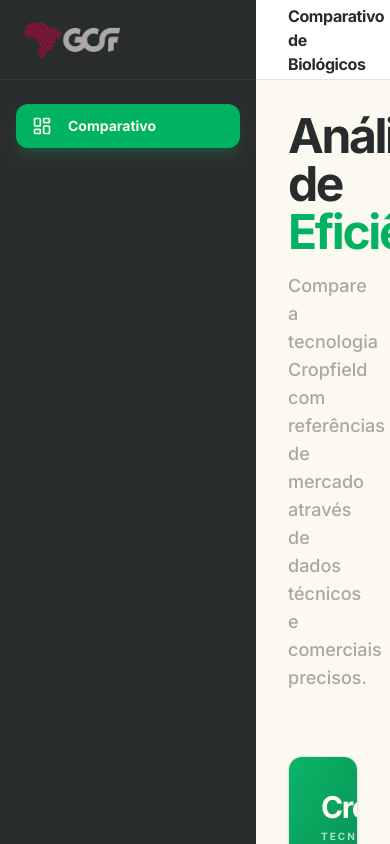
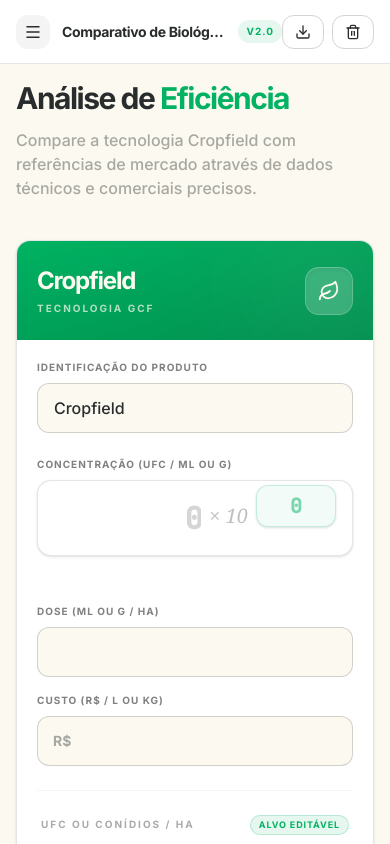
Before and after one commit to CassiaPerez/biocomparativo, a React (Vite) app: page / in a window 390 px wide. Shown: the top 844 px of the page. Built offline with nearby package versions, Linux system fonts and the light colour scheme.

Commit message:
Updated App.tsx

```diff
--- a/src/App.tsx
+++ b/src/App.tsx
@@ -12,6 +12,8 @@
   LayoutDashboard,
   AlertCircle,
   Download,
+  Menu,
+  X,
 } from 'lucide-react';
 import { Decimal } from 'decimal.js';
 import { jsPDF } from 'jspdf';
@@ -185,7 +187,7 @@
             type="text"
             value={mantissa}
             onChange={handleMantissaChange}
-            className={`w-full text-4xl font-bold text-right outline-none bg-transparent tracking-tighter ${
+            className={`w-full text-3xl sm:text-4xl font-bold text-right outline-none bg-transparent tracking-tighter ${
               status === 'error' ? 'text-gcf-black/60' : 'text-gcf-black'
             } placeholder-gcf-black/20`}
             placeholder="0"
@@ -193,14 +195,14 @@
           />
         </div>
 
-        <div className="mx-3 text-2xl text-gcf-black/30 font-serif italic select-none pb-1">× 10</div>
+        <div className="mx-2 sm:mx-3 text-xl sm:text-2xl text-gcf-black/30 font-serif italic select-none pb-1">× 10</div>
 
-        <div className="relative -top-4">
+        <div className="relative -top-3 sm:-top-4">
           <input
             type="text"
             value={exponent}
             onChange={handleExponentChange}
-            className={`w-24 text-2xl font-bold outline-none border rounded-[12px] text-center py-1.5 transition-all shadow-sm ${
+            className={`w-20 sm:w-24 text-xl sm:text-2xl font-bold outline-none border rounded-[12px] text-center py-1.5 transition-all shadow-sm ${
               status === 'error'
                 ? 'bg-gcf-black/5 border-gcf-black/20 text-gcf-black/60 focus:border-gcf-black/40'
                 : status === 'warning'
@@ -258,9 +260,9 @@
       const [mantissa, exponent] = exponential.split('e');
       return (
         <span className="inline-flex items-baseline">
-          <span className="text-3xl font-bold tracking-tighter">{mantissa.replace('.', ',')}</span>
-          <span className="mx-2 text-xl text-gcf-black/20 font-serif italic">× 10</span>
-          <sup className="text-xl font-bold text-gcf-green -top-2 relative">{exponent.replace('+', '')}</sup>
+          <span className="text-2xl sm:text-3xl font-bold tracking-tighter">{mantissa.replace('.', ',')}</span>
+          <span className="mx-2 text-lg sm:text-xl text-gcf-black/20 font-serif italic">× 10</span>
+          <sup className="text-lg sm:text-xl font-bold text-gcf-green -top-2 relative">{exponent.replace('+', '')}</sup>
         </span>
       );
     }
@@ -288,7 +290,7 @@
           )}
         </div>
       )}
-      <div className={`font-mono ${!showScientific ? 'text-2xl md:text-3xl font-bold tracking-tighter' : ''} ${colorClass}`}>
+      <div className={`font-mono ${!showScientific ? 'text-xl sm:text-2xl md:text-3xl font-bold tracking-tighter' : ''} ${colorClass}`}>
         {formatValue()}
       </div>
     </div>
@@ -301,6 +303,12 @@
 
   const [compData, setCompData] = useState<BiologicoRecord>(INITIAL_STATE_CONCORRENTE);
   const [compCalculated, setCompCalculated] = useState<CalculatedValues>(INITIAL_CALCULATED);
+
+  // Desktop collapse (mantém seu comportamento)
+  const [isSidebarOpen, setIsSidebarOpen] = useState(true);
+
+  // ✅ Mobile drawer
+  const [mobileMenuOpen, setMobileMenuOpen] = useState(false);
 
   const calculate = (data: BiologicoRecord): CalculatedValues => {
     try {
@@ -467,25 +475,25 @@
     return (
       <div className="card-gcf h-full flex flex-col group">
         <div
-          className={`px-8 py-8 bg-gradient-to-br ${
+          className={`px-5 sm:px-8 py-6 sm:py-8 bg-gradient-to-br ${
             isCropfield ? 'from-gcf-green to-[#008f4f]' : 'from-gcf-black to-[#1a1c1d]'
           } text-gcf-offwhite relative overflow-hidden`}
         >
           <div className="absolute top-0 right-0 -mt-6 -mr-6 w-32 h-32 bg-white/10 rounded-full blur-3xl transition-transform group-hover:scale-110"></div>
           <div className="flex justify-between items-center relative z-10">
             <div>
-              <h2 className="text-3xl font-bold tracking-tighter">{title}</h2>
+              <h2 className="text-2xl sm:text-3xl font-bold tracking-tighter">{title}</h2>
               <p className="text-gcf-offwhite/70 text-[10px] mt-1 font-bold uppercase tracking-[0.2em]">
                 {isCropfield ? 'Tecnologia GCF' : 'Referência de Mercado'}
               </p>
             </div>
             <div className="bg-white/20 p-3 rounded-[14px] backdrop-blur-md border border-white/20 shadow-inner">
-              {isCropfield ? <Leaf size={24} className="text-gcf-offwhite" /> : <Hash size={24} className="text-gcf-offwhite" />}
+              {isCropfield ? <Leaf size={22} className="text-gcf-offwhite" /> : <Hash size={22} className="text-gcf-offwhite" />}
             </div>
           </div>
         </div>
 
-        <div className="p-8 flex-1 flex flex-col gap-10">
+        <div className="p-5 sm:p-8 flex-1 flex flex-col gap-6 sm:gap-10">
           <div className="space-y-6">
             <div className="space-y-2">
               <label className="label-gcf">Identificação do Produto</label>
@@ -510,7 +518,7 @@
                 />
               </div>
 
-              <div className="grid grid-cols-2 gap-4">
+              <div className="grid grid-cols-1 sm:grid-cols-2 gap-4">
                 <div className="space-y-2">
                   <label className="label-gcf">Dose (mL ou g / ha)</label>
                   <input
@@ -554,7 +562,7 @@
               <ScientificInput
                 value={calculated.UFC_ou_conidios_ha.toString()}
                 onChange={(val) => handleUfcChange(val, isCompetitor)}
-                className={`w-full font-mono text-xl font-bold ${
+                className={`w-full font-mono text-base sm:text-xl font-bold ${
                   isCropfield ? 'bg-gcf-green/5 border-gcf-green/20 text-gcf-green' : 'bg-gcf-black/5 border-gcf-black/10 text-gcf-black'
                 }`}
                 placeholder="Calculado..."
@@ -572,7 +580,7 @@
                   Concentração
                 </span>
               </div>
-              <div className="bg-gcf-black/5 p-6 rounded-[14px] border border-gcf-black/5">
+              <div className="bg-gcf-black/5 p-5 sm:p-6 rounded-[14px] border border-gcf-black/5">
                 <BigNumberDisplay value={calculated.UFC_ou_conidios_mm2_superficie} colorClass={isCropfield ? 'text-gcf-green' : 'text-gcf-black'} />
                 <p className="text-[9px] text-gcf-black/40 mt-3 font-bold uppercase tracking-widest">Fórmula: UFC/ha ÷ 10¹⁰</p>
               </div>
@@ -585,8 +593,8 @@
                   Comercial
                 </span>
               </div>
-              <div className={`p-6 rounded-[14px] shadow-lg ${isCropfield ? 'bg-gcf-green shadow-gcf-green/20' : 'bg-gcf-black shadow-gcf-black/20'}`}>
-                <div className="text-3xl font-bold font-mono text-gcf-offwhite tracking-tighter">
+              <div className={`p-5 sm:p-6 rounded-[14px] shadow-lg ${isCropfield ? 'bg-gcf-green shadow-gcf-green/20' : 'bg-gcf-black shadow-gcf-black/20'}`}>
+                <div className="text-2xl sm:text-3xl font-bold font-mono text-gcf-offwhite tracking-tighter">
                   <span className="text-gcf-offwhite/50 text-sm mr-2">R$</span>
                   {calculated['Custo_R$_por_ha'].toFixed(2).replace('.', ',')}
                 </div>
@@ -599,14 +607,40 @@
     );
   };
 
-  const [isSidebarOpen, setIsSidebarOpen] = useState(true);
-
   return (
     <div className="min-h-screen bg-gcf-offwhite font-sans text-gcf-black flex overflow-hidden">
+      {/* Backdrop (mobile drawer) */}
+      {mobileMenuOpen && (
+        <button
+          className="fixed inset-0 bg-black/40 z-40 md:hidden"
+          onClick={() => setMobileMenuOpen(false)}
+          aria-label="Fechar menu"
+          type="button"
+        />
+      )}
+
       {/* Sidebar */}
-      <aside className={`bg-gcf-black text-gcf-offwhite transition-all duration-300 flex flex-col z-50 ${isSidebarOpen ? 'w-64' : 'w-20'}`}>
-        <div className="h-20 flex items-center px-6 border-b border-white/5">
-          <div className="flex items-center gap-3 overflow-hidden">
+      <aside
+        className={`
+          bg-gcf-black text-gcf-offwhite z-50 flex flex-col
+          fixed inset-y-0 left-0 w-72
+          transition-transform duration-300
+          ${mobileMenuOpen ? 'translate-x-0' : '-translate-x-full'}
+          md:static md:translate-x-0 md:w-auto
+        `}
+      >
+        <div className="h-16 md:h-20 flex items-center px-6 border-b border-white/5">
+          <div className="flex items-center gap-3 overflow-hidden w-full">
+            {/* Mobile close */}
+            <button
+              className="md:hidden p-2 rounded-[10px] bg-white/5 hover:bg-white/10 transition-all"
+              onClick={() => setMobileMenuOpen(false)}
+              type="button"
+              aria-label="Fechar"
+            >
+              <X size={18} />
+            </button>
+
             {isSidebarOpen ? (
               <img src={gcfLogo} alt="GCF Logo" className="h-9 w-auto invert brightness-200" draggable={false} />
             ) : (
@@ -627,6 +661,7 @@
                   : 'text-gcf-offwhite/60 hover:bg-white/5 hover:text-gcf-offwhite'
               }`}
               type="button"
+              onClick={() => setMobileMenuOpen(false)}
             >
               <item.icon size={20} className={item.active ? 'text-gcf-offwhite' : 'text-gcf-offwhite/40 group-hover:text-gcf-offwhite'} />
               {isSidebarOpen && <span className="font-bold text-sm">{item.label}</span>}
@@ -634,7 +669,7 @@
           ))}
         </nav>
 
-        <div className="p-4 border-t border-white/5">
+        <div className="p-4 border-t border-white/5 hidden md:block">
           <button
             onClick={() => setIsSidebarOpen(!isSidebarOpen)}
             className="w-full flex items-center justify-center p-3 rounded-[12px] bg-white/5 hover:bg-white/10 transition-all"
@@ -648,34 +683,54 @@
       {/* Main Content */}
       <div className="flex-1 flex flex-col overflow-hidden">
         {/* Header */}
-        <header className="h-20 bg-white border-b border-[rgba(41,44,45,0.12)] flex items-center justify-between px-8 z-40">
-          <div className="flex items-center gap-6">
-            <img src={gcfLogo} alt="GCF Logo" className="h-8 hidden md:block w-auto" draggable={false} />
+        <header className="h-16 md:h-20 bg-white border-b border-[rgba(41,44,45,0.12)] flex items-center justify-between px-4 sm:px-6 md:px-8 z-40">
+          <div className="flex items-center gap-3 md:gap-6 min-w-0">
+            {/* Mobile menu */}
+            <button
+              className="md:hidden p-2 rounded-[12px] bg-gcf-black/5 hover:bg-gcf-black/10 transition-all"
+              onClick={() => setMobileMenuOpen(true)}
+              type="button"
+              aria-label="Abrir menu"
+            >
+              <Menu size={18} />
+            </button>
+
+            <img src={gcfLogo} alt="GCF Logo" className="h-7 md:h-8 w-auto hidden sm:block" draggable={false} />
+
             <div className="h-8 w-px bg-gcf-black/10 hidden md:block"></div>
-            <div className="flex items-center gap-4">
-              <h2 className="font-bold text-gcf-black tracking-tight">Comparativo de Biológicos</h2>
-              <span className="px-2 py-1 bg-gcf-green/10 text-gcf-green text-[10px] font-bold rounded-full uppercase tracking-widest">v2.0</span>
+
+            <div className="flex items-center gap-3 min-w-0">
+              <h2 className="font-bold text-gcf-black tracking-tight text-sm sm:text-base truncate max-w-[180px] sm:max-w-none">
+                Comparativo de Biológicos
+              </h2>
+              <span className="px-2 py-1 bg-gcf-green/10 text-gcf-green text-[10px] font-bold rounded-full uppercase tracking-widest">
+                v2.0
+              </span>
             </div>
           </div>
 
-          <div className="flex items-center gap-3 md:gap-6">
+          <div className="flex items-center gap-2 sm:gap-3 md:gap-6">
             <button
               onClick={downloadReportPdf}
-              className="btn-secondary !py-2 !px-4 !text-xs uppercase tracking-widest"
+              className="btn-secondary !py-2 !px-3 md:!px-4 !text-xs uppercase tracking-widest"
               type="button"
               title="Baixar relatório em PDF"
             >
-              <Download size={14} />
-              <span>Baixar PDF</span>
+              <Download size={16} />
+              <span className="hidden md:inline">Baixar PDF</span>
             </button>
 
-            <button onClick={clearAll} className="btn-secondary !py-2 !px-4 !text-xs uppercase tracking-widest" type="button">
-              <Trash2 size={14} />
-              <span>Limpar Dados</span>
+            <button
+              onClick={clearAll}
+              className="btn-secondary !py-2 !px-3 md:!px-4 !text-xs uppercase tracking-widest"
+              type="button"
+            >
+              <Trash2 size={16} />
+              <span className="hidden md:inline">Limpar Dados</span>
             </button>
 
             <div className="h-8 w-px bg-gcf-black/10 hidden md:block"></div>
-            <div className="flex items-center gap-3">
+            <div className="hidden md:flex items-center gap-3">
               <div className="w-10 h-10 rounded-full bg-gcf-black/5 flex items-center justify-center text-gcf-black/40">
                 <AlertCircle size={20} />
               </div>
@@ -683,18 +738,18 @@
           </div>
         </header>
 
-        <main className="flex-1 overflow-y-auto p-8 md:p-12">
+        <main className="flex-1 overflow-y-auto p-4 sm:p-6 md:p-12">
           <div className="max-w-7xl mx-auto">
-            <div className="mb-16">
-              <h1 className="text-5xl font-bold text-gcf-black tracking-tighter mb-4">
+            <div className="mb-10 md:mb-16">
+              <h1 className="text-3xl sm:text-4xl md:text-5xl font-bold text-gcf-black tracking-tighter mb-3 md:mb-4">
                 Análise de <span className="text-gcf-green">Eficiência</span>
               </h1>
-              <p className="text-lg text-gcf-black/40 max-w-2xl font-medium">
+              <p className="text-base sm:text-lg text-gcf-black/40 max-w-2xl font-medium">
                 Compare a tecnologia Cropfield com referências de mercado através de dados técnicos e comerciais precisos.
               </p>
             </div>
 
-            <div className="grid grid-cols-1 lg:grid-cols-2 gap-8 lg:gap-12 items-start relative">
+            <div className="grid grid-cols-1 lg:grid-cols-2 gap-6 sm:gap-8 lg:gap-12 items-start relative">
               <div className="hidden lg:flex absolute left-1/2 top-1/2 -translate-x-1/2 -translate-y-1/2 z-10 bg-gcf-offwhite p-4 rounded-full shadow-xl border border-gcf-black/5 text-gcf-black/20 font-black text-2xl tracking-tighter">
                 VS
               </div>
@@ -703,20 +758,22 @@
               {renderProductColumn('Concorrente', compData, compCalculated, true)}
             </div>
 
-            <div className="mt-24">
-              <div className="flex items-center gap-6 mb-12">
+            <div className="mt-16 md:mt-24">
+              <div className="flex items-center gap-4 md:gap-6 mb-8 md:mb-12">
                 <div className="h-px flex-1 bg-gcf-black/10"></div>
-                <div className="flex items-center gap-3 px-6 py-2 bg-white border border-gcf-black/10 rounded-[14px] shadow-sm">
-                  <ArrowRightLeft className="text-gcf-green" size={20} />
-                  <h3 className="text-lg font-bold text-gcf-black uppercase tracking-tighter">Análise de Diferenças</h3>
+                <div className="flex items-center gap-3 px-5 md:px-6 py-2 bg-white border border-gcf-black/10 rounded-[14px] shadow-sm">
+                  <ArrowRightLeft className="text-gcf-green" size={18} />
+                  <h3 className="text-base md:text-lg font-bold text-gcf-black uppercase tracking-tighter">Análise de Diferenças</h3>
                 </div>
                 <div className="h-px flex-1 bg-gcf-black/10"></div>
               </div>
 
-              <div className="grid grid-cols-1 md:grid-cols-3 gap-8">
-                <div className="bg-gcf-green p-10 rounded-[28px] shadow-2xl shadow-gcf-green/20 flex flex-col items-center text-center relative overflow-hidden group">
+              <div className="grid grid-cols-1 md:grid-cols-3 gap-6 md:gap-8">
+                <div className="bg-gcf-green p-7 sm:p-10 rounded-[24px] sm:rounded-[28px] shadow-2xl shadow-gcf-green/20 flex flex-col items-center text-center relative overflow-hidden group">
                   <div className="absolute top-0 right-0 -mt-8 -mr-8 w-32 h-32 bg-white/10 rounded-full blur-3xl transition-all group-hover:scale-150"></div>
-                  <span className="text-[10px] font-bold text-gcf-offwhite/60 uppercase tracking-[0.2em] mb-4 relative z-10">Diferença Custo / ha</span>
+                  <span className="text-[10px] font-bold text-gcf-offwhite/60 uppercase tracking-[0.2em] mb-4 relative z-10">
+                    Diferença Custo / ha
+                  </span>
                   {(() => {
                     const cropCusto = cropCalculated['Custo_R$_por_ha'];
                     const compCusto = compCalculated['Custo_R$_por_ha'];
@@ -731,7 +788,7 @@
 
                     return (
                       <>
-                        <div className="text-6xl font-bold font-mono mb-6 relative z-10 text-gcf-offwhite tracking-tighter">
+                        <div className="text-5xl sm:text-6xl font-bold font-mono mb-6 relative z-10 text-gcf-offwhite tracking-tighter">
                           {isEqual ? '0%' : `${isMoreExpensive ? '+' : ''}${diffPercent.toFixed(0)}%`}
                         </div>
                         <div className="flex items-center gap-2 px-4 py-2 bg-white/10 backdrop-blur-md rounded-full text-[10px] font-bold text-gcf-offwhite relative z-10 border border-white/10 uppercase tracking-widest">
@@ -754,7 +811,7 @@
                   })()}
                 </div>
 
-                <div className="bg-white p-10 rounded-[28px] border border-gcf-black/10 shadow-xl shadow-gcf-black/5 flex flex-col items-center text-center group">
+                <div className="bg-white p-7 sm:p-10 rounded-[24px] sm:rounded-[28px] border border-gcf-black/10 shadow-xl shadow-gcf-black/5 flex flex-col items-center text-center group">
                   <span className="text-[10px] font-bold text-gcf-black/40 uppercase tracking-[0.2em] mb-4">Diferença UFC / ha</span>
                   {(() => {
                     const cropUfc = cropCalculated.UFC_ou_conidios_ha;
@@ -771,7 +828,7 @@
                     return (
                       <>
                         <div
-                          className={`text-6xl font-bold font-mono mb-6 tracking-tighter ${
+                          className={`text-5xl sm:text-6xl font-bold font-mono mb-6 tracking-tighter ${
                             isEqual ? 'text-gcf-black' : isSuperior ? 'text-gcf-green' : 'text-gcf-black/60'
                           }`}
                         >
@@ -805,7 +862,7 @@
                   })()}
                 </div>
 
-                <div className="bg-white p-10 rounded-[28px] border border-gcf-black/10 shadow-xl shadow-gcf-black/5 flex flex-col items-center text-center group">
+                <div className="bg-white p-7 sm:p-10 rounded-[24px] sm:rounded-[28px] border border-gcf-black/10 shadow-xl shadow-gcf-black/5 flex flex-col items-center text-center group">
                   <span className="text-[10px] font-bold text-gcf-black/40 uppercase tracking-[0.2em] mb-4">Diferença UFC / mm²</span>
                   {(() => {
                     const cropUfcMm2 = cropCalculated.UFC_ou_conidios_mm2_superficie;
@@ -822,7 +879,7 @@
                     return (
                       <>
                         <div
-                          className={`text-6xl font-bold font-mono mb-6 tracking-tighter ${
+                          className={`text-5xl sm:text-6xl font-bold font-mono mb-6 tracking-tighter ${
                             isEqual ? 'text-gcf-black' : isSuperior ? 'text-gcf-green' : 'text-gcf-black/60'
                           }`}
                         >
```
